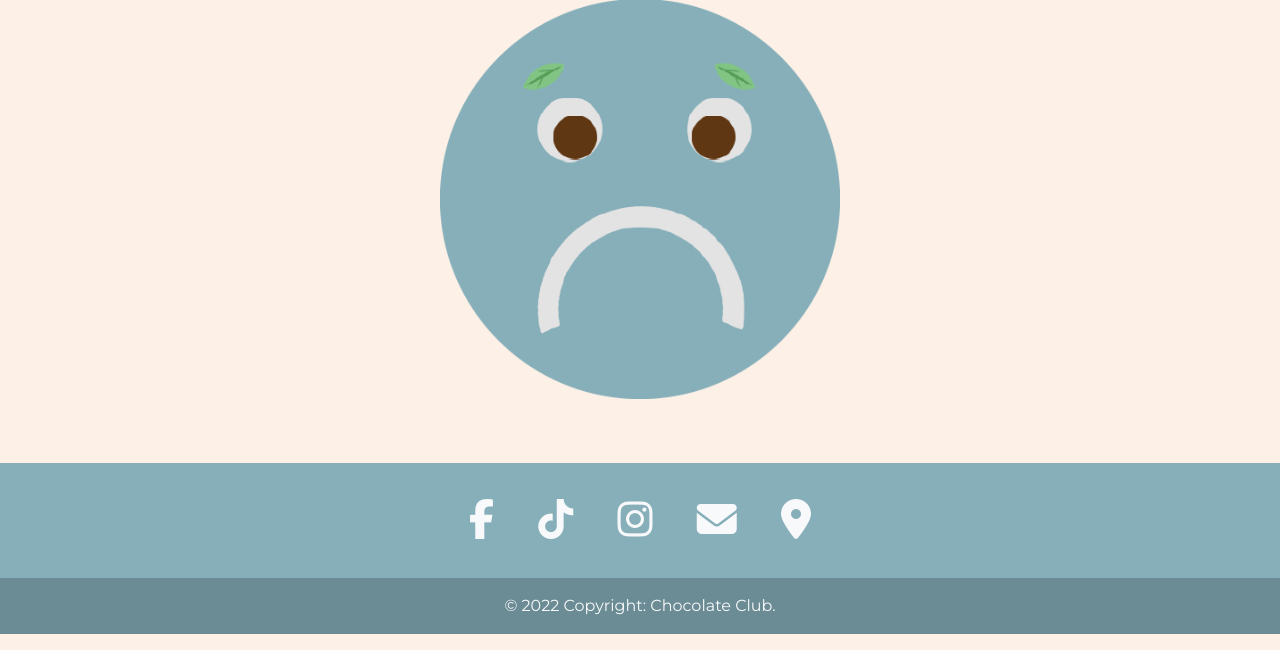
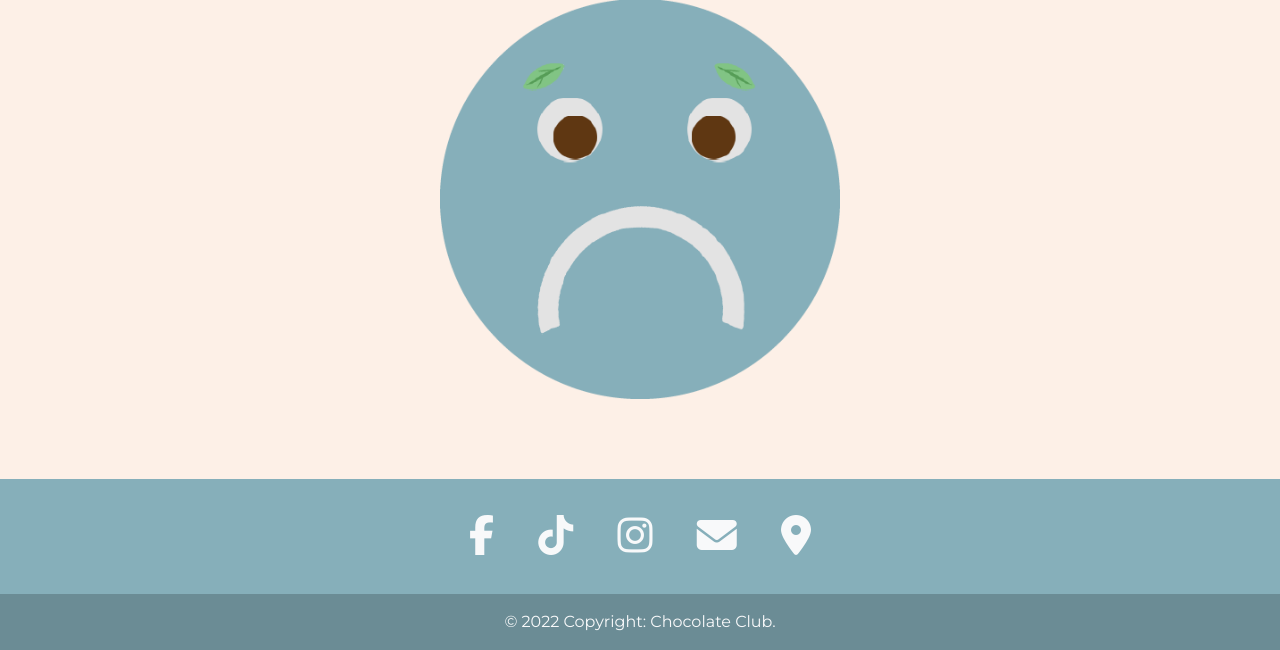
Before and after one commit to DesignByVang/ChocolateClub, a PHP site: page /fejl404.php in a window 1280 px wide. Shown: the part 323-973 px from the top of the page. Run offline with PHP 8.4, Linux system fonts and the light colour scheme; some libraries are stand-ins or nearby versions.

Commit message:
rettet margin top på footer

```diff
--- a/fejl404.php
+++ b/fejl404.php
@@ -83,7 +83,7 @@
 </div>
 
 <!-- footer-->
-<footer class="text-center text-white bg-primary" style="margin-top: 4rem;">
+<footer class="text-center text-white bg-primary" style="margin-top: 5rem;">
     <div class="container pt-4">
         <section class="mb-4">
             <a class="btn btn-link btn-floating btn-lg text-dark m-1" href="#" role="button" data-mdb-ripple-color="dark"><i class="fab fa-facebook-f text-light fa-2x"></i></a>
```
